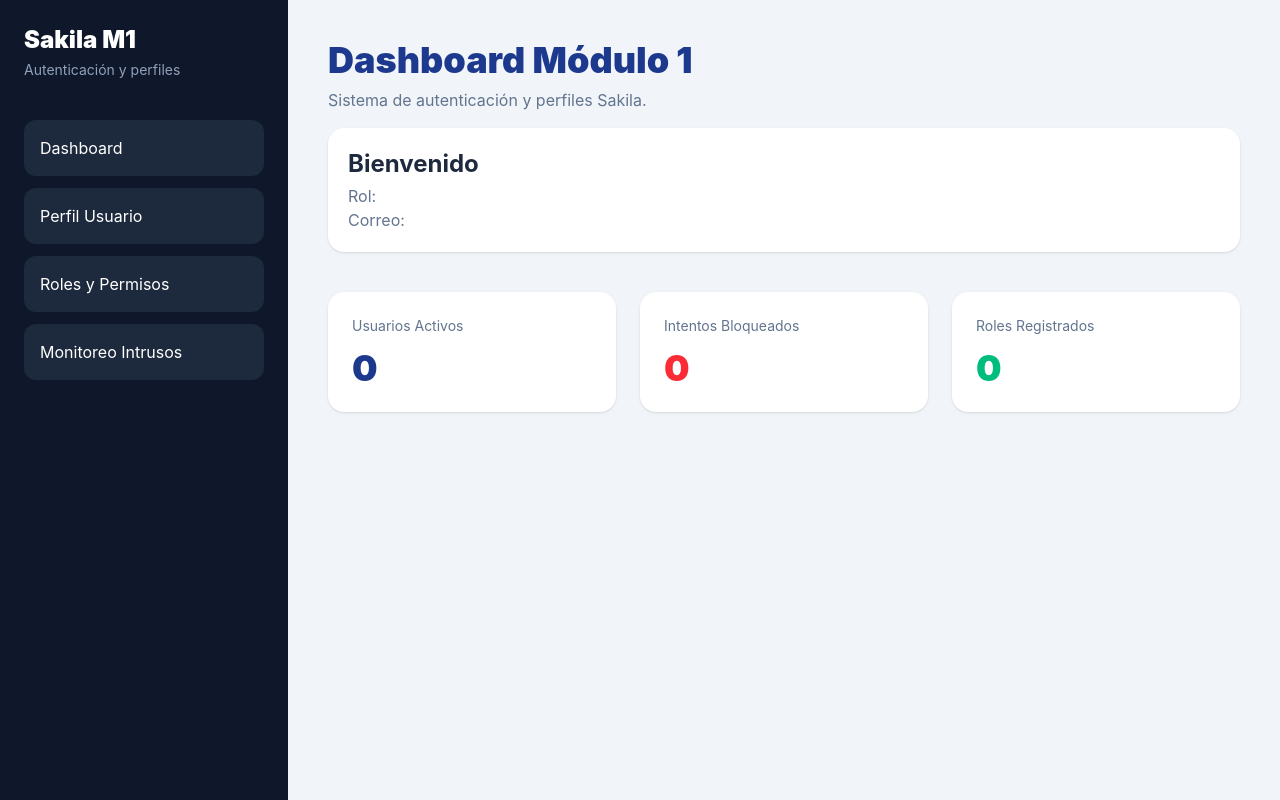
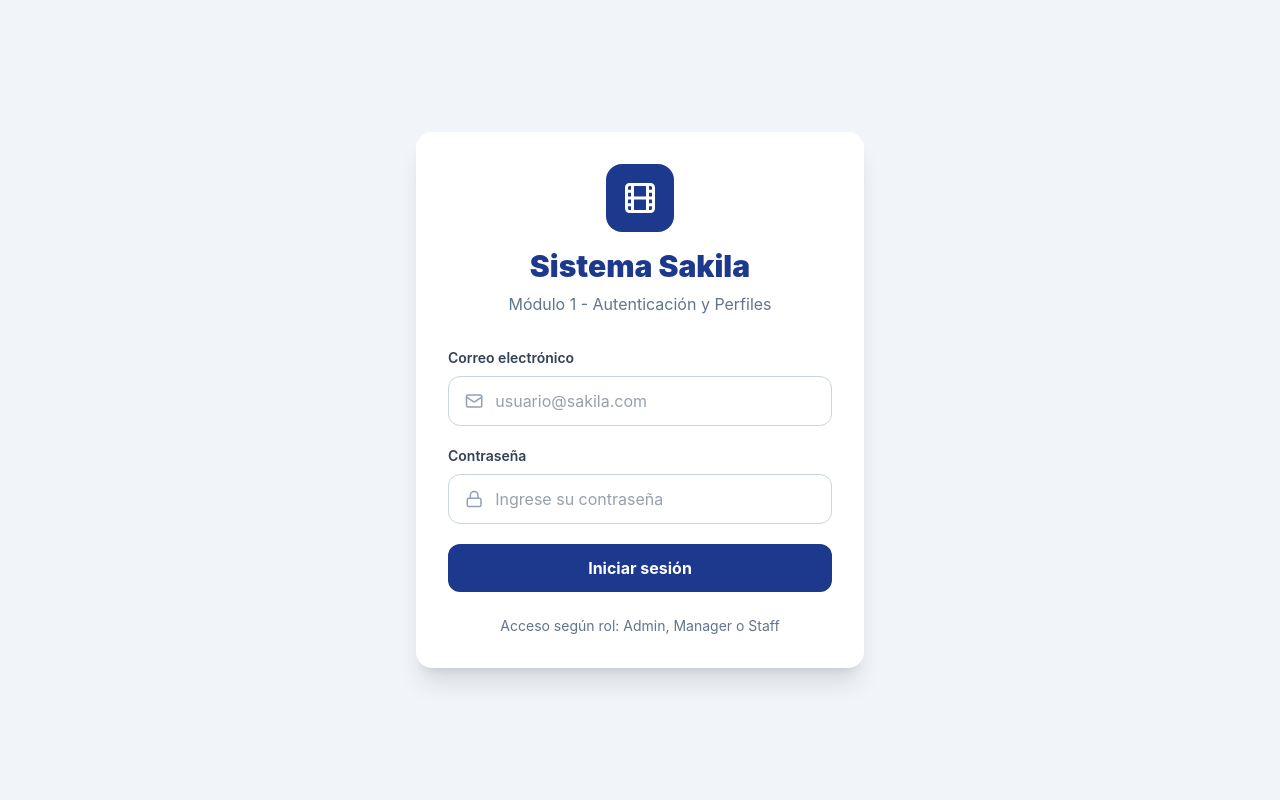
Before and after one commit to uwuMara/SistemaFinalM1, a React app in the folder frontend/: page / in a window 1280 px wide. Built offline with nearby package versions, Linux system fonts and the light colour scheme; no server answers; the HTML template or start-up script is replaced by a standard one.

Commit message:
modulo autenticacion frontend backend y base de datos

```diff
--- a/frontend/src/pages/Dashboard.jsx
+++ b/frontend/src/pages/Dashboard.jsx
@@ -1,8 +1,22 @@
+import { useEffect, useState } from "react";
 import DashboardLayout from "../layouts/DashboardLayout";
 
 export default function Dashboard() {
 
   const user = JSON.parse(localStorage.getItem("user"));
+
+  const [stats, setStats] = useState({
+    usuarios_activos: 0,
+    intentos_bloqueados: 0,
+    roles_registrados: 0,
+  });
+
+  useEffect(() => {
+    fetch(`${import.meta.env.VITE_API_URL}/auth/dashboard/stats`)
+      .then((res) => res.json())
+      .then((data) => setStats(data))
+      .catch((err) => console.error(err));
+  }, []);
 
   return (
     <DashboardLayout>
@@ -28,6 +42,26 @@ export default function Dashboard() {
           <p className="text-slate-500">
             Correo: {user?.email}
           </p>
+
+          <button
+            onClick={() => {
+              localStorage.removeItem("user");
+              window.location.href = "/";
+            }}
+            className="
+              mt-4
+              bg-red-500
+              hover:bg-red-600
+              text-white
+              px-4
+              py-2
+              rounded-xl
+              font-semibold
+              transition
+            "
+          >
+            Cerrar Sesión
+          </button>
         </div>
 
       </div>
@@ -40,7 +74,7 @@ export default function Dashboard() {
           </h2>
 
           <p className="text-4xl font-black text-blue-900 mt-3">
-            128
+            {stats.usuarios_activos}
           </p>
         </div>
 
@@ -50,7 +84,7 @@ export default function Dashboard() {
           </h2>
 
           <p className="text-4xl font-black text-red-500 mt-3">
-            14
+            {stats.intentos_bloqueados}
           </p>
         </div>
 
@@ -60,7 +94,7 @@ export default function Dashboard() {
           </h2>
 
           <p className="text-4xl font-black text-emerald-500 mt-3">
-            3
+            {stats.roles_registrados}
           </p>
         </div>
 
--- a/frontend/src/pages/Login.jsx
+++ b/frontend/src/pages/Login.jsx
@@ -1,85 +1,108 @@
-import { useEffect, useState } from "react";
-import DashboardLayout from "../layouts/DashboardLayout";
+import { useState } from "react";
+import { Lock, Mail, Film } from "lucide-react";
 
-export default function Dashboard() {
+export default function Login() {
+  const [email, setEmail] = useState("");
+  const [password, setPassword] = useState("");
 
-  const user = JSON.parse(localStorage.getItem("user"));
+  const handleLogin = async (e) => {
+  e.preventDefault();
 
-  const [stats, setStats] = useState({
-    usuarios_activos: 0,
-    intentos_bloqueados: 0,
-    roles_registrados: 0,
+  if (!email || !password) {
+    alert("Completa todos los campos");
+    return;
+  }
+
+  try {
+    const response = await fetch(`${import.meta.env.VITE_API_URL}/auth/login`, {
+      method: "POST",
+      headers: {
+        "Content-Type": "application/json",
+      },
+      body: JSON.stringify({
+        email,
+        password,
+      }),
     });
 
-  useEffect(() => {
-    fetch(`${import.meta.env.VITE_API_URL}/auth/dashboard/stats`)
-      .then((res) => res.json())
-      .then((data) => setStats(data))
-      .catch((err) => console.error(err));
-  }, []);
+    const data = await response.json();
+
+    if (!response.ok) {
+      alert(data.detail || "Error al iniciar sesión");
+      return;
+    }
+
+    localStorage.setItem("user", JSON.stringify(data.user));
+    window.location.href = "/dashboard";
+  } catch {
+    alert("No se pudo conectar con el backend");
+  }
+};
 
   return (
-    <DashboardLayout>
+    <div className="min-h-screen bg-slate-100 flex items-center justify-center px-4">
+      <div className="w-full max-w-md bg-white rounded-2xl shadow-xl p-8">
+        <div className="flex flex-col items-center mb-8">
+          <div className="bg-blue-900 text-white p-4 rounded-2xl mb-4">
+            <Film size={36} />
+          </div>
 
-      <div>
-        <h1 className="text-4xl font-black text-blue-900">
-          Dashboard Módulo 1
+          <h1 className="text-3xl font-black text-blue-900">
+            Sistema Sakila
           </h1>
 
-        <p className="text-slate-500 mt-2">
-          Sistema de autenticación y perfiles Sakila.
-        </p>
-
-        <div className="mt-4 bg-white p-5 rounded-2xl shadow">
-          <h2 className="text-2xl font-bold text-slate-800">
-            Bienvenido {user?.first_name} {user?.last_name}
-          </h2>
-
-          <p className="text-slate-500 mt-1">
-            Rol: {user?.role}
-          </p>
-
-          <p className="text-slate-500">
-            Correo: {user?.email}
+          <p className="text-slate-500 mt-2 text-center">
+            Módulo 1 - Autenticación y Perfiles
           </p>
         </div>
 
+        <form onSubmit={handleLogin} className="space-y-5">
+          <div>
+            <label className="block text-sm font-semibold text-slate-700 mb-2">
+              Correo electrónico
+            </label>
+
+            <div className="flex items-center border border-slate-300 rounded-xl px-4 py-3 focus-within:ring-2 focus-within:ring-blue-500">
+              <Mail className="text-slate-400 mr-3" size={20} />
+              <input
+                type="email"
+                placeholder="usuario@sakila.com"
+                className="w-full outline-none text-slate-700"
+                value={email}
+                onChange={(e) => setEmail(e.target.value)}
+              />
+            </div>
           </div>
 
-      <div className="grid grid-cols-1 md:grid-cols-3 gap-6 mt-10">
+          <div>
+            <label className="block text-sm font-semibold text-slate-700 mb-2">
+              Contraseña
+            </label>
 
-        <div className="bg-white p-6 rounded-2xl shadow">
-          <h2 className="text-slate-500 text-sm">
-            Usuarios Activos
-          </h2>
-
-          <p className="text-4xl font-black text-blue-900 mt-3">
-            {stats.usuarios_activos}
-          </p>
+            <div className="flex items-center border border-slate-300 rounded-xl px-4 py-3 focus-within:ring-2 focus-within:ring-blue-500">
+              <Lock className="text-slate-400 mr-3" size={20} />
+              <input
+                type="password"
+                placeholder="Ingrese su contraseña"
+                className="w-full outline-none text-slate-700"
+                value={password}
+                onChange={(e) => setPassword(e.target.value)}
+              />
+            </div>
           </div>
 
-        <div className="bg-white p-6 rounded-2xl shadow">
-          <h2 className="text-slate-500 text-sm">
-            Intentos Bloqueados
-          </h2>
+          <button
+            type="submit"
+            className="w-full bg-blue-900 text-white py-3 rounded-xl font-bold hover:bg-blue-700 transition"
+          >
+            Iniciar sesión
+          </button>
+        </form>
 
-          <p className="text-4xl font-black text-red-500 mt-3">
-            {stats.intentos_bloqueados}
-          </p>
+        <div className="mt-6 text-center text-sm text-slate-500">
+          Acceso según rol: Admin, Manager o Staff
         </div>
-
-        <div className="bg-white p-6 rounded-2xl shadow">
-          <h2 className="text-slate-500 text-sm">
-            Roles Registrados
-          </h2>
-
-          <p className="text-4xl font-black text-emerald-500 mt-3">
-            {stats.roles_registrados}
-          </p>
       </div>
-
     </div>
-
-    </DashboardLayout>
   );
 }
--- a/frontend/src/routes/AppRoutes.jsx
+++ b/frontend/src/routes/AppRoutes.jsx
@@ -11,13 +11,9 @@ export default function AppRoutes() {
     <BrowserRouter>
       <Routes>
         <Route path="/" element={<Login />} />
-
         <Route path="/dashboard" element={<Dashboard />} />
-
         <Route path="/perfil" element={<PerfilUsuario />} />
-
         <Route path="/roles" element={<RolesPermisos />} />
-
         <Route path="/intrusos" element={<MonitoreoIntrusos />} />
       </Routes>
     </BrowserRouter>
```
Lines whose indentation alone changed are shown as unchanged.
